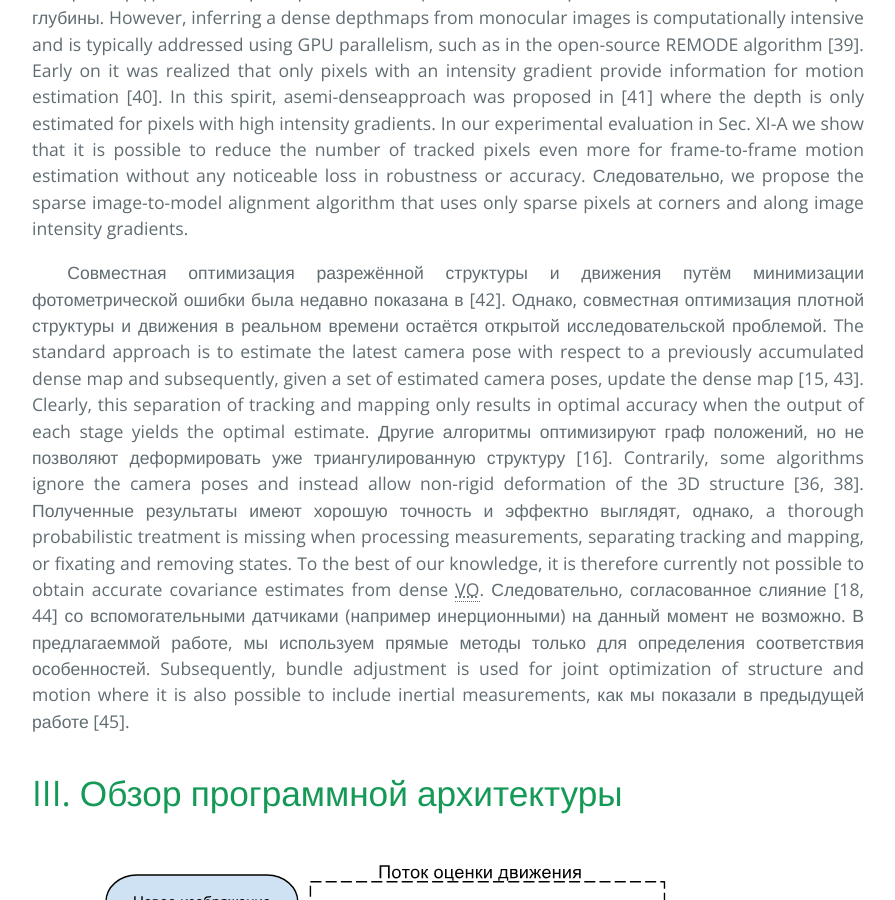
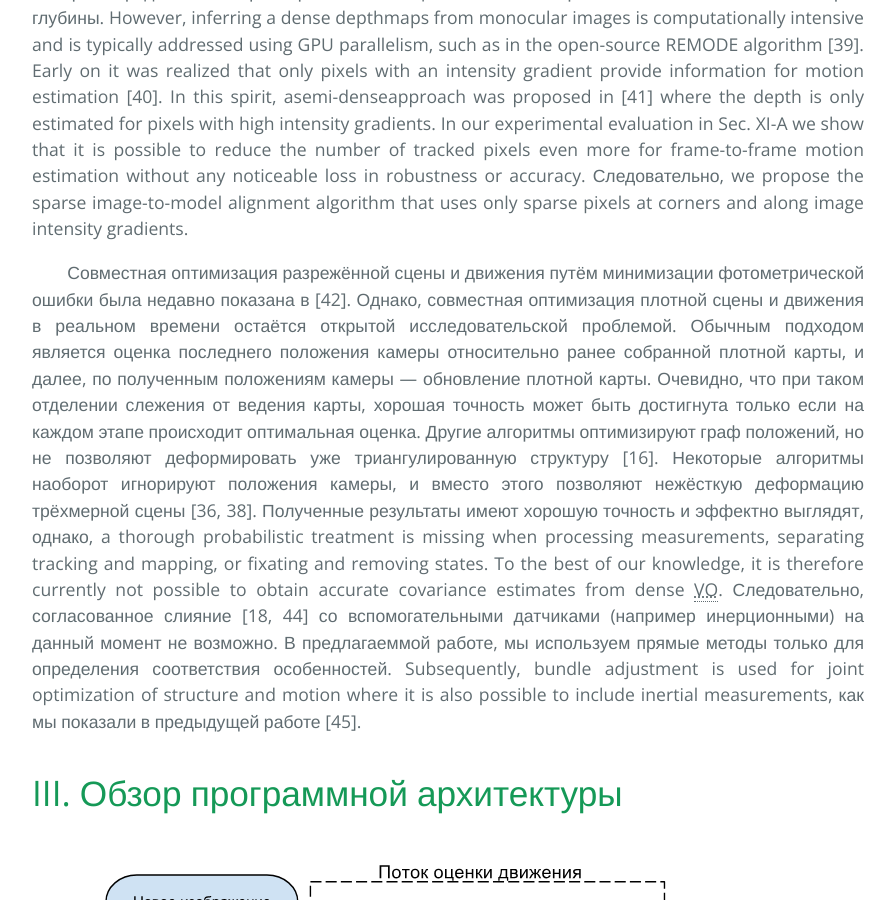
Before and after one commit to i-v-s/slam, a Jekyll site: the page built from svo2.md, in a window 1280 px wide and 900 px high, scrolled down 4825 px. Shown: the whole window, without its empty margins (192-1087 px from the left). Built offline with Jekyll 4.4.1, drawn with Linux system fonts in a browser that asks for light colours; our own code applies the rules of GitHub Pages for plain Markdown files; formulas are drawn with MathJax 3.

Commit message:
Updated svo2.md

```diff
--- a/svo2.md
+++ b/svo2.md
@@ -219,21 +219,20 @@ in robustness or accuracy. Следовательно, we propose the sparse
 image-to-model alignment algorithm that uses only sparse
 pixels at corners and along image intensity gradients.
 
-Совместная оптимизация разрежённой структуры и движения путём минимизации
+Совместная оптимизация разрежённой сцены и движения путём минимизации
 фотометрической ошибки была недавно показана в [42].
-Однако, совместная оптимизация плотной структуры и движения
+Однако, совместная оптимизация плотной сцены и движения
 в реальном времени остаётся открытой исследовательской проблемой.
-The standard
-approach is to estimate the latest camera pose with respect
-to a previously accumulated dense map and subsequently,
-given a set of estimated camera poses, update the dense map
-[15, 43]. Clearly, this separation of tracking and mapping
-only results in optimal accuracy when the output of each
-stage yields the optimal estimate. Другие алгоритмы оптимизируют
+Обычным подходом является оценка последнего положения камеры
+относительно ранее собранной плотной карты, и далее,
+по полученным положениям камеры &mdash;
+обновление плотной карты. Очевидно, что при таком отделении слежения от ведения карты,
+хорошая точность может быть достигнута только если на каждом
+этапе происходит оптимальная оценка. Другие алгоритмы оптимизируют
 граф положений, но не позволяют деформировать уже триангулированную
-структуру [16]. Contrarily, some algorithms ignore the
-camera poses and instead allow non-rigid deformation of the
-3D structure [36, 38]. Полученные результаты имеют хорошую точность и
+структуру [16]. Некоторые алгоритмы наоборот игнорируют
+положения камеры, и вместо этого позволяют нежёсткую деформацию
+трёхмерной сцены [36, 38]. Полученные результаты имеют хорошую точность и
 эффектно выглядят, однако, a thorough probabilistic treatment
 is missing when processing measurements, separating tracking
 and mapping, or fixating and removing states. To the best of
```
